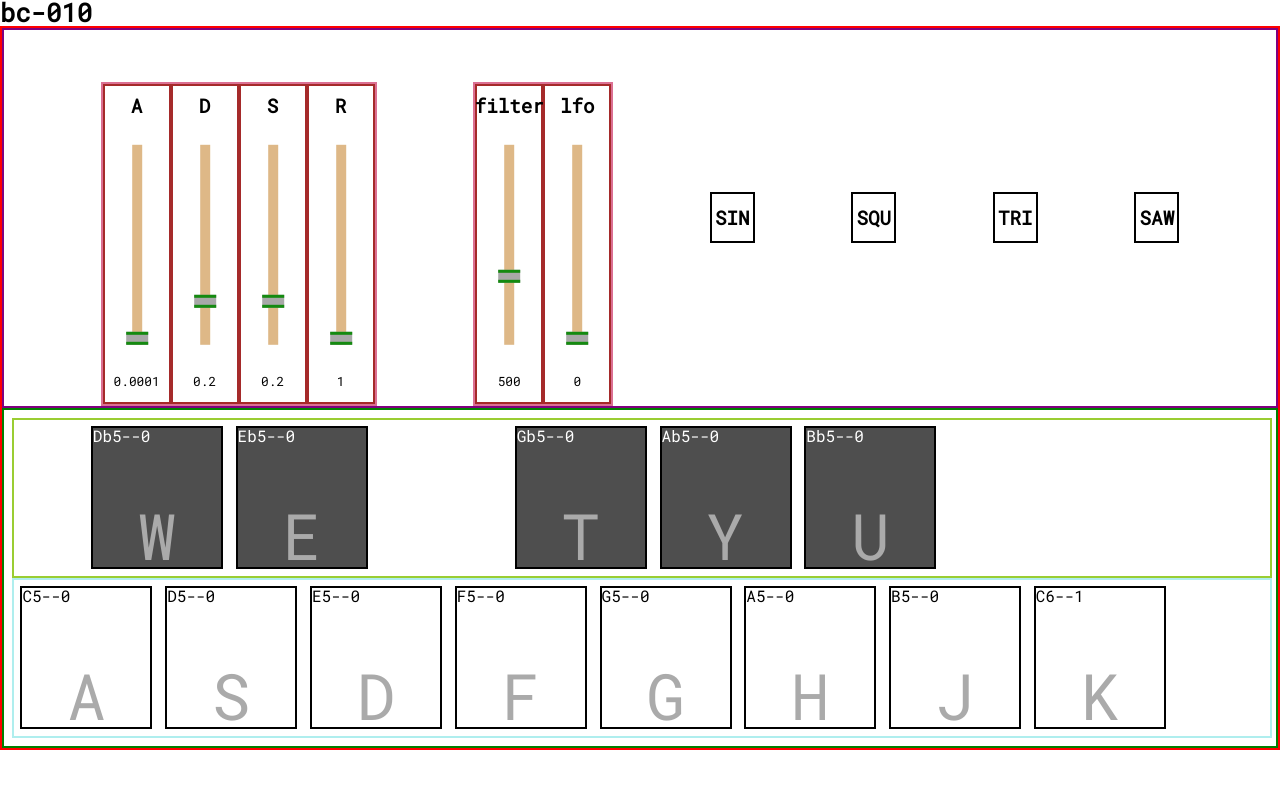
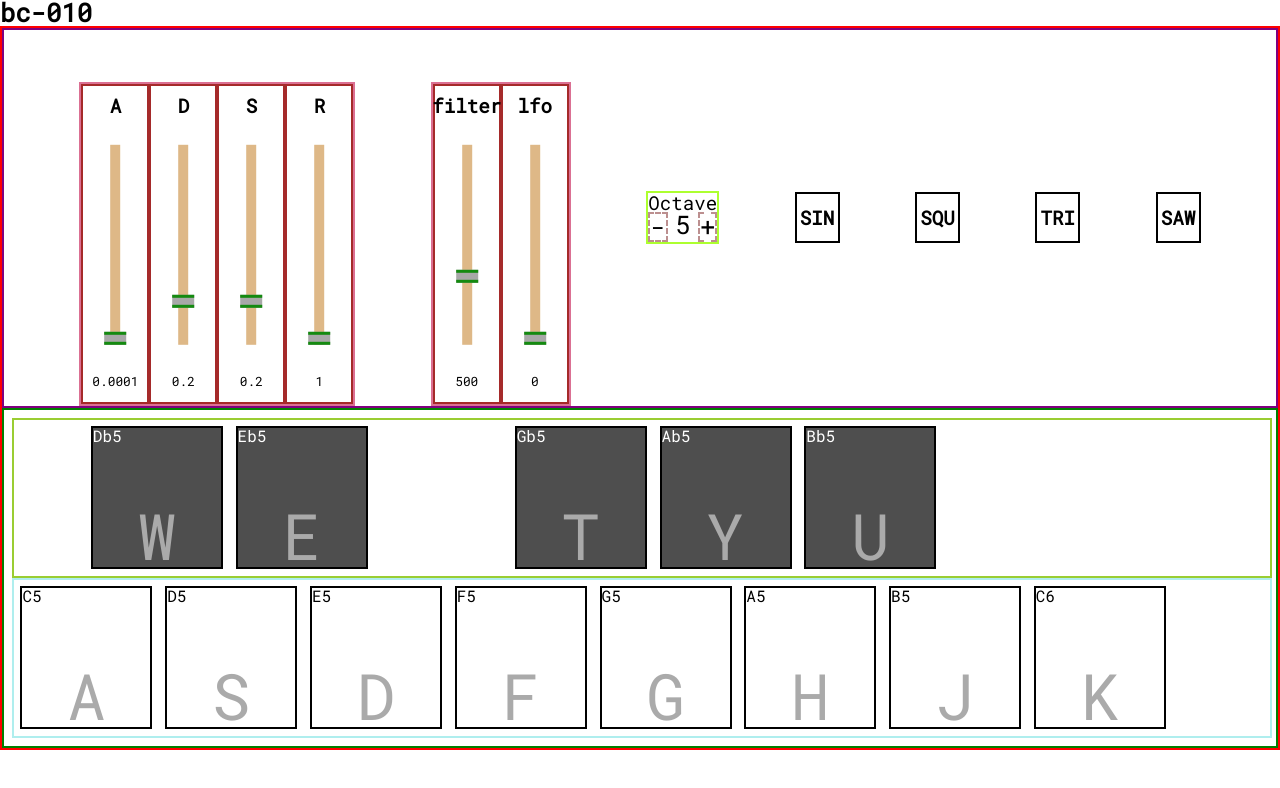
Before and after one commit to bcimbali/bc-010, a React (Create React App) app: page / in a window 1280 px wide. Shown: the top 788 px of the page. Built offline with nearby package versions, Linux system fonts and the light colour scheme.

Commit message:
added octave selection

```diff
--- a/src/App.css
+++ b/src/App.css
@@ -65,6 +65,36 @@ body {
 .btn-text {
   font-size: 1.5vw;
   font-weight: bold;
+}
+
+/**************************** Octave Select Section *******************************/
+
+.octave-container {
+  align-self: center;
+  border: 2px solid greenyellow;
+  display: flex;
+  flex-direction: column;
+}
+
+.octave-controls {
+  display: flex;
+  font-size: 2vw;
+  justify-content: space-between;
+}
+
+.octave-btn {
+  border: 2px dashed rosybrown;
+}
+
+.octave-btn:hover {
+  background-color: #cccccc;
+  cursor: pointer;
+}
+
+.octave-header {
+  display: flex;
+  font-size: 1.5vw;
+  justify-content: center;
 }
 
 /**************************** Enveloper Slider Section *******************************/
--- a/src/App.jsx
+++ b/src/App.jsx
@@ -10,7 +10,9 @@ class App extends Component {
 
   constructor(props) {
     super(props);
+    this.decreaseOctave = this.decreaseOctave.bind(this);
     this.envelopeSliderChange = this.envelopeSliderChange.bind(this);
+    this.increaseOctave = this.increaseOctave.bind(this);
     this.keyPress = this.keyPress.bind(this);
     this.toggleOscillator = this.toggleOscillator.bind(this);
     this.state = {
@@ -45,6 +47,19 @@ class App extends Component {
   // Handles change in oscillator type via btn clicks:
   toggleOscillator(oscType) {
       this.setState({oscillator: oscType});
+  }
+
+  decreaseOctave() {
+    this.setState((prevState) => ({
+      octave: prevState.octave - 1
+    }))
+  }
+
+  // Start of function to raise keyboard octave
+  increaseOctave() {
+    this.setState((prevState) => ({
+      octave: prevState.octave + 1
+    }))
   }
 
   // Handles change in envelope sliders in control panel
@@ -116,8 +131,10 @@ class App extends Component {
           decayValue={decay}
           sustainValue={sustain}
           releaseValue={release}
+          decreaseOctave={this.decreaseOctave}
           envelopeSliderChange={this.envelopeSliderChange}
           filterValue={baseFrequency}
+          increaseOctave={this.increaseOctave}
           key='outerCasing'
           keyPress={this.keyPress}
           lfoValue={frequency}
--- a/src/components/BlackKey/BlackKey.jsx
+++ b/src/components/BlackKey/BlackKey.jsx
@@ -11,7 +11,7 @@ function Key({highlightKey, id, keyCode, keyPress, letter, note, displayOctave,
     >
       <div className="key-display">
         <div>
-          {note}{displayOctave}--{startingOctave}
+          {note}{displayOctave}
         </div>
         <div className="letter-name">
           <p>{letter}</p>
--- a/src/components/ControlPanel/ControlPanel.jsx
+++ b/src/components/ControlPanel/ControlPanel.jsx
@@ -1,4 +1,5 @@
 import FilterSliderBank from './../FilterSliderBank';
+import OctaveContainer from './../OctaveContainer';
 import OscillatorBtn from './../OscillatorBtn';
 import React from 'react';
 import SliderBank from '../SliderBank/SliderBank';
@@ -9,9 +10,12 @@ function ControlPanel({
   decayValue,
   sustainValue,
   releaseValue,
+  decreaseOctave,
   envelopeSliderChange,
   filterValue,
+  increaseOctave,
   lfoValue,
+  octave,
   toggleOscillator
 }) {
   return(
@@ -28,6 +32,12 @@ function ControlPanel({
       filterValue={filterValue}
       lfoValue={lfoValue}
     />
+    <OctaveContainer
+      key="octave-container"
+      decreaseOctave={decreaseOctave}
+      increaseOctave={increaseOctave}
+      octave={octave}
+    />
     {oscillatorTypes.map(({abbr, id, type}) => (
       <OscillatorBtn
         abbr={abbr}
--- a/src/components/Keyboard/Keyboard.jsx
+++ b/src/components/Keyboard/Keyboard.jsx
@@ -37,18 +37,15 @@ class Keyboard extends Component {
 
   // Make sure the correct octave is associated with the key note
   updateNoteOctave(letterNote) {
-    const {octave} = this.props;
-    let updatedOctave = letterNote.startingOctave + octave;
+    let updatedOctave = letterNote.startingOctave + this.props.octave;
     let updatedNote = letterNote.note + updatedOctave;
     return updatedNote;
   }
 
   // ...handler for the note object
   handleNoteObj(letterNote) {
-    const {keyPress} = this.props;
     let noteClicked = this.updateNoteOctave(letterNote);
-    console.log('noteClicked in handleNoteObj() is: ', noteClicked);
-    keyPress(noteClicked);
+    this.props.keyPress(noteClicked);
   }
 
   // See if the letter pressed object is undefined...
@@ -76,6 +73,7 @@ class Keyboard extends Component {
     // ... then call the synth keyPress function and pass in the keyboard note.
     this.isObjUndefined(letterNote);
 
+    // Call function to highlight the keyboard letter pressed
     this.highlightKeyHandler(keyPressed);
   }
 
--- /dev/null
+++ b/src/components/OctaveContainer/OctaveContainer.jsx
@@ -0,0 +1,31 @@
+import React from 'react';
+
+function OctaveContainer({decreaseOctave ,increaseOctave, octave}) {
+  return(
+      <div className="octave-container">
+        <div className="octave-header">
+          Octave
+        </div>
+        <div className="octave-controls">
+
+          <div
+              className="octave-btn"
+              onClick={() => decreaseOctave()}
+          >
+            -
+          </div>
+          <div>
+            {octave}
+          </div>
+          <div
+            className="octave-btn"
+            onClick={() => increaseOctave()}
+          >
+          +
+          </div>
+        </div>
+      </div>
+  );
+};
+
+export default OctaveContainer;
--- /dev/null
+++ b/src/components/OctaveContainer/index.js
@@ -0,0 +1 @@
+export {default} from './OctaveContainer.jsx';
--- a/src/components/OuterCasing/OuterCasing.jsx
+++ b/src/components/OuterCasing/OuterCasing.jsx
@@ -7,8 +7,10 @@ function OuterCasing({
   decayValue,
   sustainValue,
   releaseValue,
+  decreaseOctave,
   envelopeSliderChange,
   filterValue,
+  increaseOctave,
   keyPress,
   lfoValue,
   octave,
@@ -21,10 +23,13 @@ function OuterCasing({
         decayValue={decayValue}
         sustainValue={sustainValue}
         releaseValue={releaseValue}
+        decreaseOctave={decreaseOctave}
         envelopeSliderChange={envelopeSliderChange}
         filterValue={filterValue}
+        increaseOctave={increaseOctave}
         key="control-panel"
         lfoValue={lfoValue}
+        octave={octave}
         toggleOscillator={toggleOscillator}
       />
       <Keyboard
--- a/src/components/WhiteKey/WhiteKey.jsx
+++ b/src/components/WhiteKey/WhiteKey.jsx
@@ -10,7 +10,7 @@ function Key({highlightKey, keyCode, keyPress, note, letter, displayOctave, star
     >
       <div className="key-display">
         <div>
-          {note}{displayOctave}--{startingOctave}
+          {note}{displayOctave}
         </div>
         <div className="letter-name">
           <p>{letter}</p>
```
Lines whose indentation alone changed are shown as unchanged.
